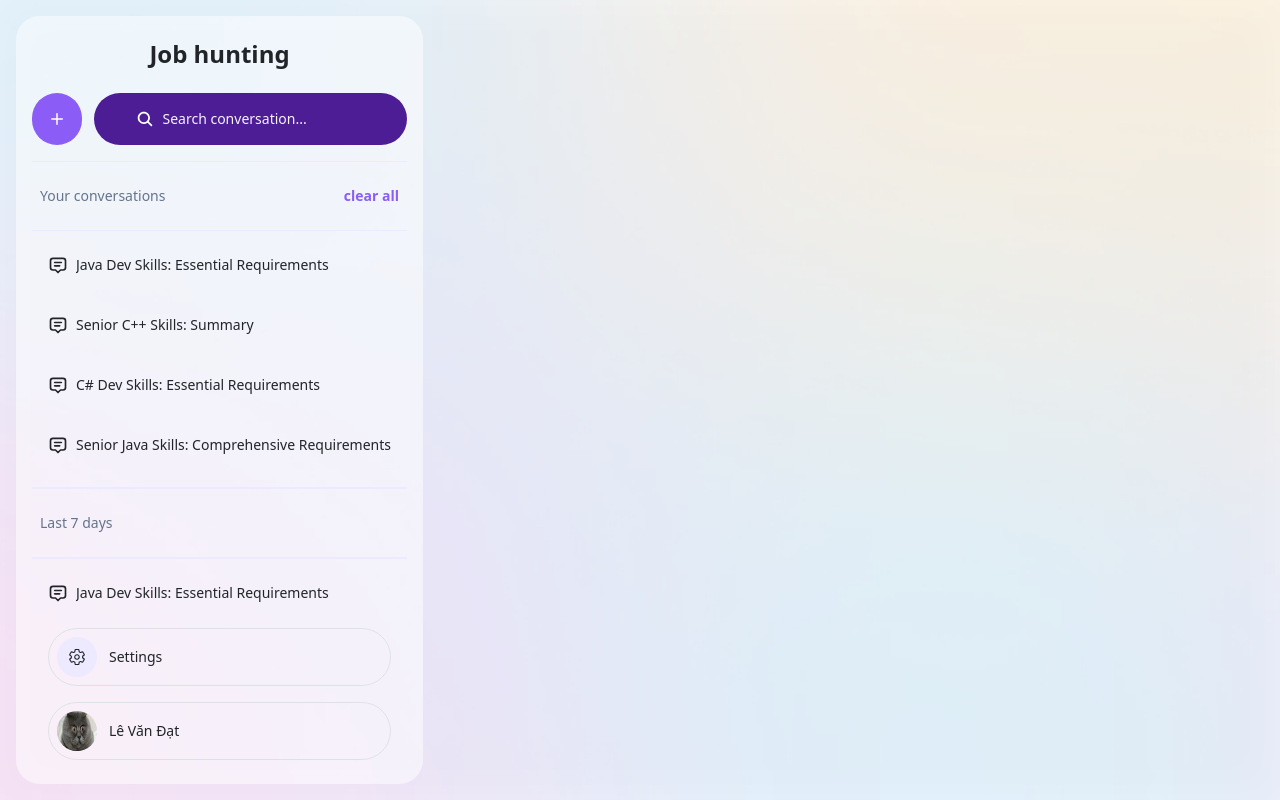
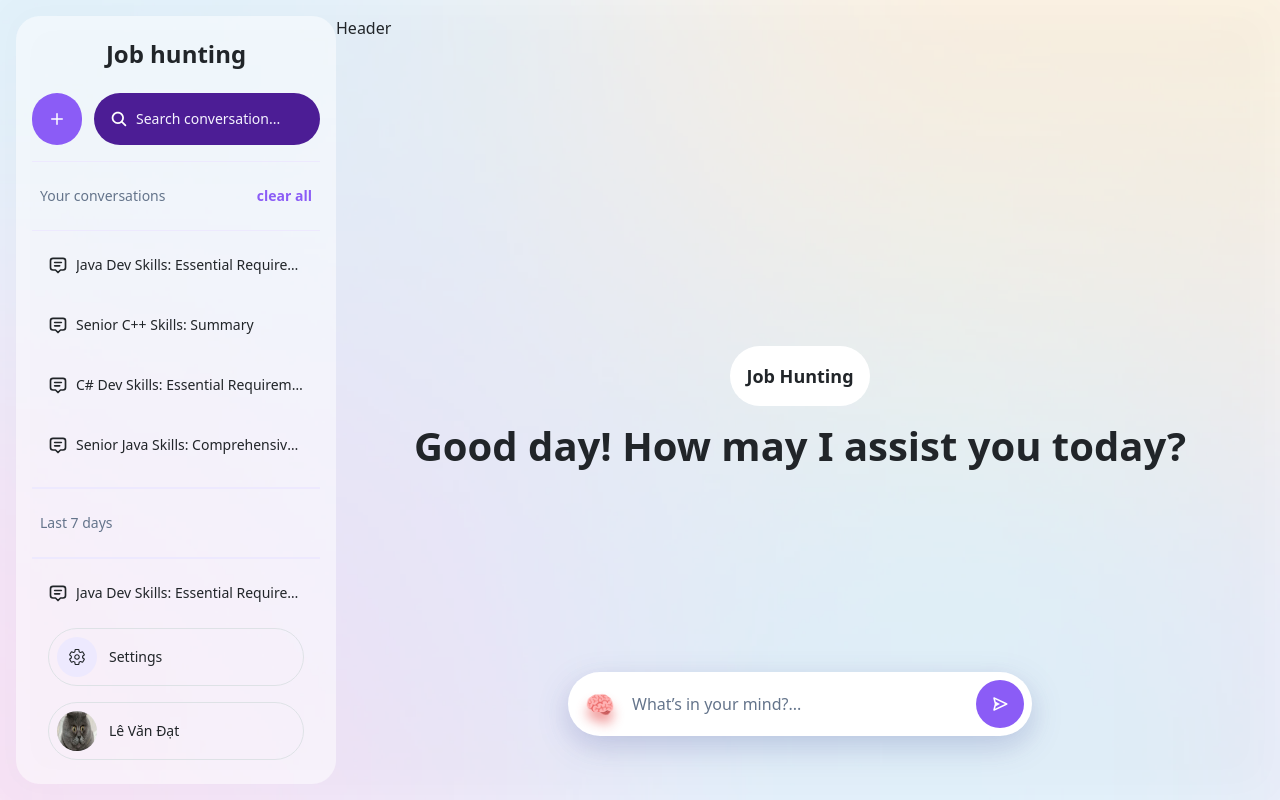
Before and after one commit to levandattt/job_hunting_client, a React (Create React App) app: page / in a window 1280 px wide. Built offline with nearby package versions, Linux system fonts and the light colour scheme; the HTML template or start-up script is replaced by a standard one.

Commit message:
feat: create chat box

```diff
--- a/src/components/Button/Button2.jsx
+++ b/src/components/Button/Button2.jsx
@@ -5,7 +5,7 @@ const Button2 = ({children,icon,onClick, iconOnly, className, disabled}) => {
     return (
 
         // <button className={`flex ${iconOnly?'aspect-square':''}   border-1  p-2  rounded-3xl border-violet-300 focus:border-violet-600 focus:outline-none focus:border-b-2 ${disabled?'bg-violet-300 text-slate-500 cursor-not-allowed':'bg-violet-500 hover:bg-violet-700'}  ${className}`} onClick={onClick} disabled={disabled}>
-            <button className={`${className}  ${iconOnly?'flex-none':'flex-auto'}  bg-violet-500 hover:bg-violet-700`} onClick={()=>onClick(iconOnly)}>
+            <button className={`${className}  ${iconOnly?'flex-none':'flex-auto'} transition-all easy-in-out  bg-violet-500 hover:bg-violet-700`} onClick={()=>onClick(iconOnly)}>
                 <div className={`flex p-2 ${iconOnly?'':''}  justify-center items-center `}>
                     <div className={'flex items-center text-sm justify-center'}>
                         <span className={`text-lg ${!iconOnly?'':''}`}>{icon}</span>
@@ -14,6 +14,7 @@ const Button2 = ({children,icon,onClick, iconOnly, className, disabled}) => {
                 </div>
             </button>
     )
+
 };
 
 export default Button2;
--- /dev/null
+++ b/src/components/Header/Header.jsx
@@ -0,0 +1,17 @@
+import {useState, useEffect} from 'react';
+import { MdErrorOutline } from "react-icons/md";
+
+const Header = ({children, className, disabled}) => {
+    const [state, setState] = useState({
+        message: '',
+        messages: []
+    });
+
+    return (
+        <div className={` select-none `}>
+            Header
+        </div>
+    )
+  };
+
+  export default Header;
--- a/src/components/Input/Input2.jsx
+++ b/src/components/Input/Input2.jsx
@@ -3,7 +3,7 @@ import { MdErrorOutline } from "react-icons/md";
 
 const Input2 = ({icon, iconOnly, placeholder, value, onChange, type, onKeyStop, name, onKeyDown, required, className, onClick}) => {
     return (
-        <button  className={` ${iconOnly?'flex-none':'flex-auto'} bg-violet-500 hover:bg-violet-700 ${className} `}  onClick={()=>onClick(iconOnly)}>
+        <button  className={` ${iconOnly?'flex-none':'flex-auto'} transition-all easy-in-out  bg-violet-500 hover:bg-violet-700 ${className} `}  onClick={()=>onClick(iconOnly)}>
             <div className={`flex p-2 ${iconOnly?'':''} justify-center items-center `}>
                 <div className={'flex items-center text-sm justify-center'}>
                     <div className={`text-lg ${!iconOnly?'pr-2':''}`} >{icon}</div>
--- /dev/null
+++ b/src/components/Search/Search.jsx
@@ -0,0 +1,17 @@
+import {useState, useEffect} from 'react';
+import { MdErrorOutline } from "react-icons/md";
+import { BiSend } from "react-icons/bi";
+
+const Search = ({icon, iconOnly, placeholder, value, onChange, type, onKeyStop, name, onKeyDown, required, className, onClick}) => {
+    return (
+        <div  className={`w-full ${iconOnly?'flex-none':'flex-auto'} bg-white rounded-full ${className}`}>
+            <div className={`flex  ${iconOnly?'':''} justify-center items-center w-full`}>
+                    <div className={`flex justify-center items-center text-lg ${!iconOnly?' m-2 p-4 rounded-full aspect-ratio-square':''}`} ><span className={`text-2xl absolute drop-shadow-[0_9px_6px_rgba(221,15,15,0.40)]`}>{icon}</span></div>
+                    <input className={`${iconOnly?'hidden':''} placeholder-animate font-light placeholder-slate-500 bg-transparent w-full focus:outline-none`} value={value}  onKeyDown={onKeyDown} type={type} name={name} placeholder={`${placeholder}`}  required={required?true:false}/>
+                    <button className={`flex justify-center items-center bg-violet-500 text-lg text-white p-4 m-2 rounded-full`}><span className={`absolute`}><BiSend/></span></button>
+            </div>
+        </div>
+    )
+  };
+
+  export default Search;
--- a/src/index.css
+++ b/src/index.css
@@ -35,3 +35,19 @@ code {
 *::-webkit-scrollbar-thumb {
     background-color: rgba(194, 194, 194, 0.226);
 }
+
+@keyframes placeholder {
+    0% {
+        opacity: 0.5;
+    }
+    50% {
+        opacity: 0.8;
+    }
+    100% {
+        opacity: 0.5;
+    }
+}
+
+.placeholder-animate::placeholder {
+    animation: placeholder 1.5s infinite;
+}
--- /dev/null
+++ b/src/pages/ChatBox.jsx
@@ -0,0 +1,20 @@
+import {useState, useEffect} from 'react';
+import { MdErrorOutline } from "react-icons/md";
+
+const ChatBox = ({children, onClick, className, disabled}) => {
+    const [state, setState] = useState({
+        message: '',
+        messages: []
+    });
+
+    return (
+        <div className={`w-full h-full px-10 flex items-center justify-center`}>
+            <div className={`flex flex-col justify-center items-center select-none `}>
+                <span className={`bg-white p-3 rounded-full text-lg font-bold mb-3`}>Job Hunting</span>
+                <h1 className={'font-bold'}>Good day! How may I assist you today?</h1>
+            </div>
+        </div>
+    )
+  };
+
+  export default ChatBox;
--- a/src/pages/HomePage.jsx
+++ b/src/pages/HomePage.jsx
@@ -8,7 +8,9 @@ import { IoSearch } from "react-icons/io5";
 import  SidebarItem  from "../components/Item/SidebarItem";
 import { TbMessage2 } from "react-icons/tb";
 import { IoSettingsOutline } from "react-icons/io5";
-
+import ChatBox from "./ChatBox";
+import Header from "../components/Header/Header";
+import Search from "../components/Search/Search";
 
 const HomePage = () => {
   const [isSidebarBtnClose, setIsSidebarBtnClose] = useState(true);
@@ -28,9 +30,9 @@ const HomePage = () => {
 
   return(
     <div classnName={'relative'}>
-        <div className={'absolute w-150 h-full z-1'}>
-          <div className={'px-3 py-3 h-full'}>
-            <div className={'flex flex-col items-center bg-white/50 h-full rounded-3xl px-3 py-4 relative'}>
+        <div className={'absolute h-full w-full z-1'}>
+          <div className={'flex px-3 py-3 h-full w-full'}>
+            <div className={'flex flex-col items-center bg-white/50 h-full w-80 rounded-3xl px-3 py-4 relative'}>
               <h4 className={'font-bold mb-4'}>Job hunting</h4>
               <div className={'flex w-full'}>
                 <Button2 className={'text-white mr-3 p-2 rounded-full bg-violet-300'} icon={<FiPlus/>} onClick={onNewChatBtnClick} iconOnly={isSidebarBtnClose}>New Chat</Button2>
@@ -42,7 +44,7 @@ const HomePage = () => {
                 <button className={'text-sm font-bold text-violet-500 hover:text-violet-700 hover:underline hover:decoration-solid transition-all easy-in-out'}>clear all</button>
               </div>
               <div className="w-full h-0.5 my-3 bg-violet-100"/>
-              <div className={`overflow-y-auto`}>
+              <div className={`overflow-y-auto w-full`}>
                 <SidebarItem icon={<TbMessage2/>}>Java Dev Skills: Essential Requirements</SidebarItem>
                 <SidebarItem icon={<TbMessage2/>}>Senior C++ Skills: Summary</SidebarItem>
                 <SidebarItem icon={<TbMessage2/>}>C# Dev Skills: Essential Requirements</SidebarItem>
@@ -68,6 +70,15 @@ const HomePage = () => {
                 <Button3 icon={<IoSettingsOutline/>} className={`mb-3`}>Settings</Button3>
               </div>
             </div>
+            <div className={'flex flex-col w-full relative'}>
+              <Header/>
+              <ChatBox/>
+              <div className={'absolute bottom-0 flex justify-center w-full'}>
+                <div className={`w-1/2 mb-5 drop-shadow-[0_10px_15px_rgba(27,34,125,0.2)]`}>
+                  <Search placeholder={`What’s in your mind?...`} icon={'🧠'}/>
+                </div>
+              </div>
+            </div>
           </div>
         </div>
         <div>
```
Also changed, not shown: public/img/🧠 (1).svg (added), public/img/🧠.svg (added).
